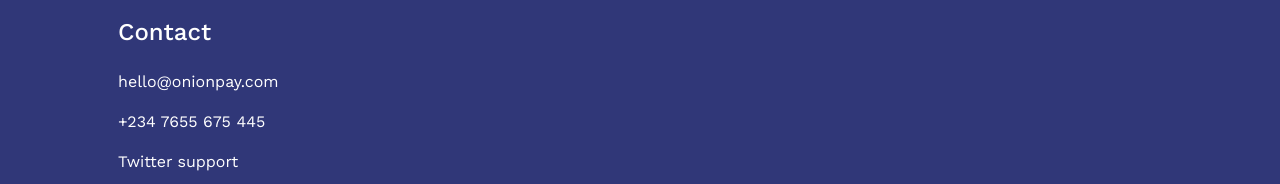
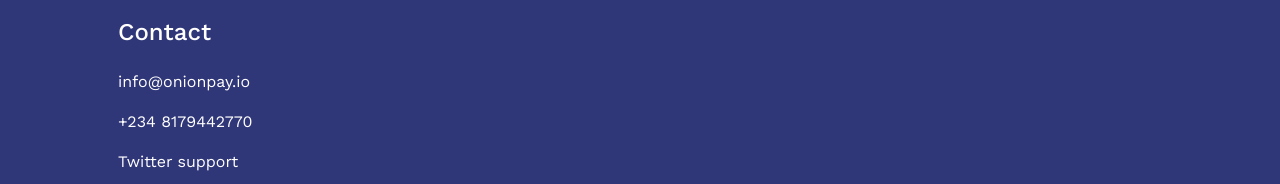
Before and after one commit to nucleustechng/onion-pay-frontend, a Next.js app: page /auth/verifyemail in a window 1280 px wide. Shown: the part 855-1039 px from the top of the page. Built offline with nearby package versions, Linux system fonts and the light colour scheme; no server answers.

Commit message:
adding necessary contact info

```diff
--- a/components/Footer/Footer.tsx
+++ b/components/Footer/Footer.tsx
@@ -32,8 +32,8 @@ const Footer = () => {
     {mainText:'Kit',route:'/'},
   ]
   const contactArray = [
-    {mainText:'hello@onionpay.com'},
-    {mainText:'+234 7655 675 445'},
+    {mainText:'info@onionpay.io'},
+    {mainText:'+234 8179442770'},
     {mainText:'Twitter support'},
     {mainText:`Call lines are open
     08:00 to 17:00 WAT,
```
